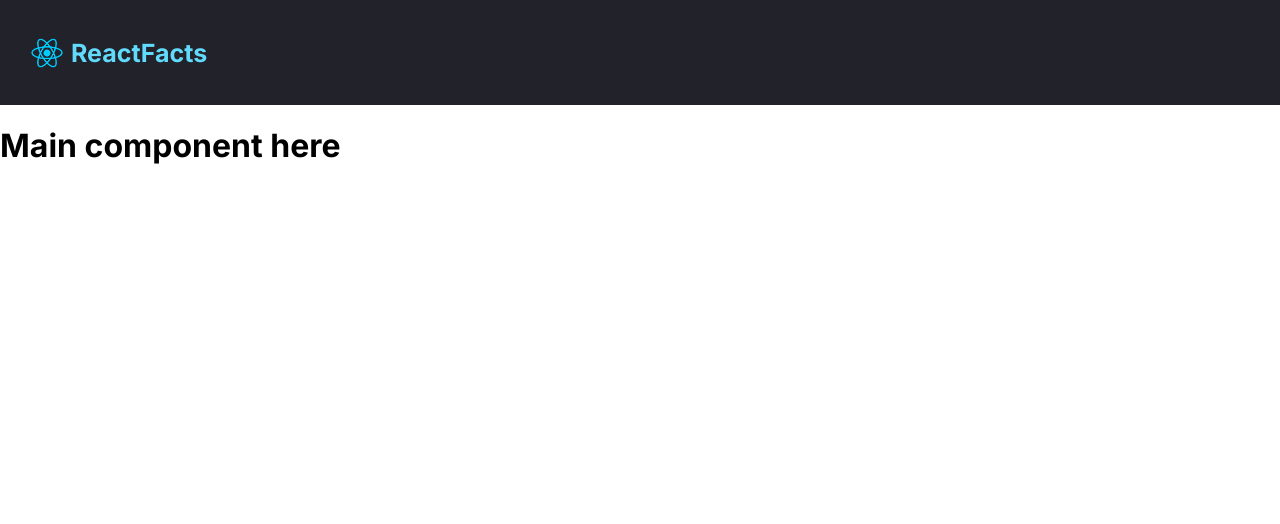
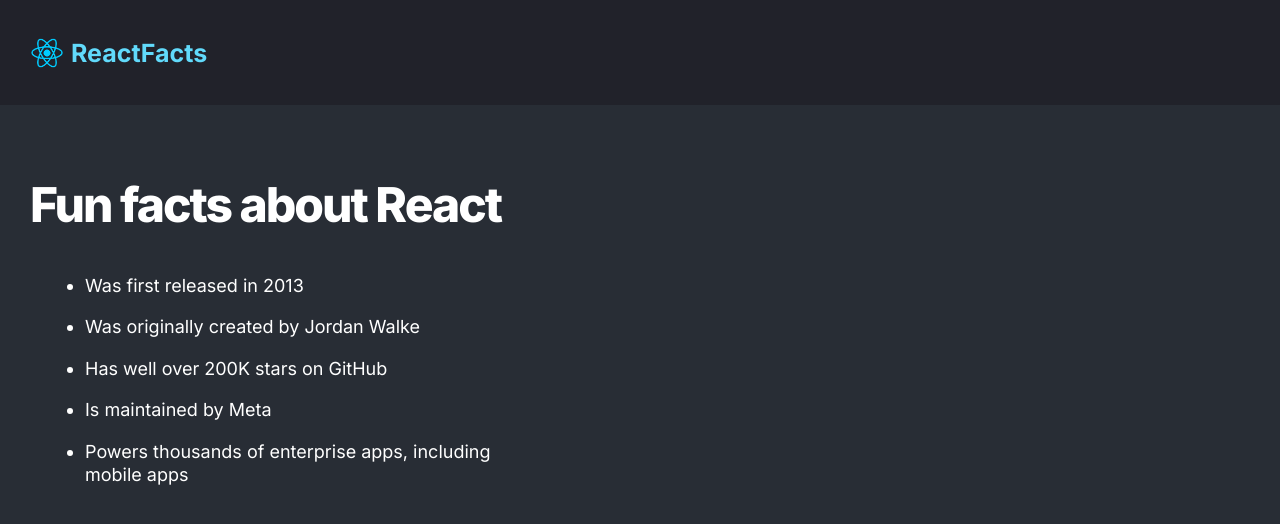
Before and after one commit to rahmatrafli1/ReactFacts, a React (Vite) app: page / in a window 1280 px wide. Shown: the top 524 px of the page. Built offline with nearby package versions, Linux system fonts and the light colour scheme.

Commit message:
feat: update Main component to display fun facts about React

```diff
--- a/components/Main.jsx
+++ b/components/Main.jsx
@@ -1,5 +1,14 @@
 export default function Main() {
-    return (
-        <h1>Main component here</h1>
-    )
+  return (
+    <main>
+      <h1>Fun facts about React</h1>
+      <ul>
+        <li>Was first released in 2013</li>
+        <li>Was originally created by Jordan Walke</li>
+        <li>Has well over 200K stars on GitHub</li>
+        <li>Is maintained by Meta</li>
+        <li>Powers thousands of enterprise apps, including mobile apps</li>
+      </ul>
+    </main>
+  );
 }
--- a/index.css
+++ b/index.css
@@ -30,3 +30,31 @@
   font-size: 25px;
   font-weight: 700;
 }
+
+main {
+  min-height: calc(100vh - 105px);
+  padding: 30px 30px 60px;
+  background-color: #282d35;
+  color: #fff;
+}
+
+main h1 {
+  margin: 40px 0 40px;
+  font-size: 48px;
+  font-weight: 800;
+  letter-spacing: -2px;
+}
+
+main ul {
+  margin: 0;
+  padding-left: 55px;
+  max-width: 470px;
+  font-size: 18px;
+  line-height: 1.3;
+  list-style-position: outside;
+}
+
+main li {
+  margin-bottom: 18px;
+  padding-left: 0;
+}
```
